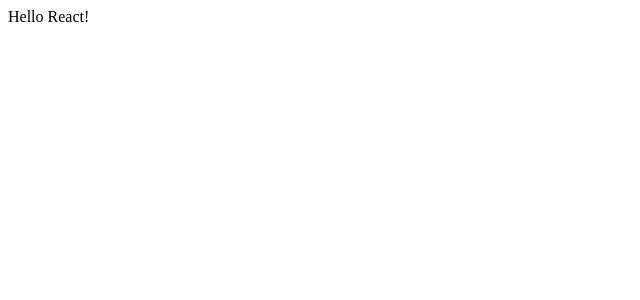
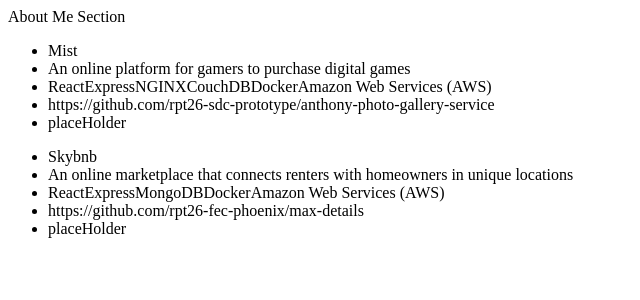
Before and after one commit to maxmilpro/portfolio, a React app: page / in a window 1280 px wide. Shown: the top 300 px of the page, without its empty margins (0-640 px from the left). Built offline with nearby package versions, Linux system fonts and the light colour scheme.

Commit message:
Render basic Application info

```diff
--- a/client/App.jsx
+++ b/client/App.jsx
@@ -1,9 +1,14 @@
 import React from 'react';
 import ReactDOM from 'react-dom';
+import AboutMe from './components/AboutMe.jsx';
+import Applications from './components/Applications.jsx';
 
 const App = () => {
   return (
-    <div>Hello React!</div>
+    <>
+      <AboutMe/>
+      <Applications/>
+    </>
   )
 };
 
--- /dev/null
+++ b/client/components/AboutMe.jsx
@@ -0,0 +1,9 @@
+import React from 'react';
+
+const AboutMe = () => {
+  return (
+    <div>About Me Section</div>
+  )
+}
+
+export default AboutMe;
--- /dev/null
+++ b/client/components/Application.jsx
@@ -0,0 +1,18 @@
+import React from  'react';
+
+const Application = ({ app }) => {
+  const { title, description, technology, githubURL, image } = app;
+  return (
+    <div>
+      <ul>
+        <li>{title}</li>
+        <li>{description}</li>
+        <li>{technology}</li>
+        <li>{githubURL}</li>
+        <li>{image}</li>
+      </ul>
+    </div>
+  )
+}
+
+export default Application;
--- /dev/null
+++ b/client/components/Applications.jsx
@@ -0,0 +1,14 @@
+import React from 'react';
+import Application from './Application.jsx';
+import applicationData from '../content/applications.js';
+
+const Applications = () => {
+  console.log(applicationData);
+  return (
+    <div>
+      {applicationData.map((app, i) => <Application key={i} app={app}/>)}
+    </div>
+  )
+}
+
+export default Applications;
--- /dev/null
+++ b/client/content/applications.js
@@ -0,0 +1,18 @@
+const applicationData = [
+  {
+    title: 'Mist',
+    description: 'An online platform for gamers to purchase digital games',
+    technology: ['React', 'Express', 'NGINX', 'CouchDB', 'Docker', 'Amazon Web Services (AWS)'],
+    githubURL: 'https://github.com/rpt26-sdc-prototype/anthony-photo-gallery-service',
+    image: 'placeHolder'
+  },
+  {
+    title: 'Skybnb',
+    description: 'An online marketplace that connects renters with homeowners in unique locations',
+    technology: ['React', 'Express', 'MongoDB', 'Docker', 'Amazon Web Services (AWS)'],
+    githubURL: 'https://github.com/rpt26-fec-phoenix/max-details',
+    image: 'placeHolder'
+  }
+];
+
+export default applicationData;
```
